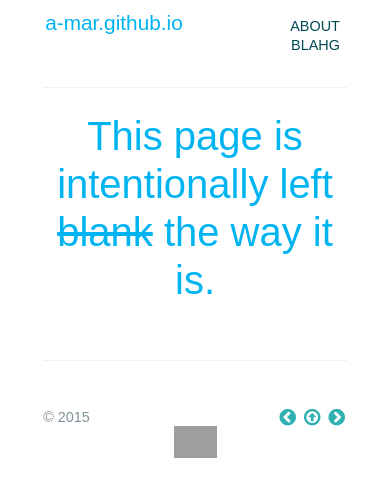
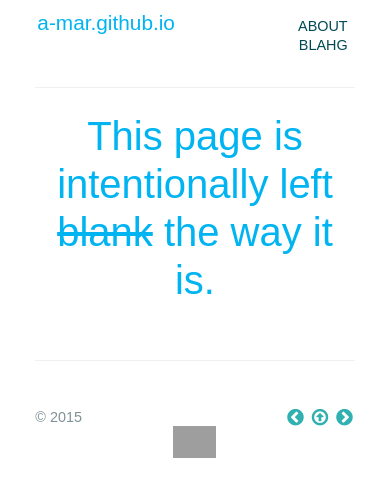
Before and after one commit to a-mar/a-mar.github.io, a Jekyll site: the page built from index.html, in a window 390 px wide. Shown: the top 497 px of the page. Built offline with Jekyll 4.4.1, drawn with Linux system fonts in a browser that asks for light colours; nearby versions of some CDN libraries; some web fonts are replaced; Markdown is read by kramdown in place of the engine named in the settings; grey boxes are pictures that could not be loaded.

Commit message:
Update main.css

```diff
--- a/stylesheets/main.css
+++ b/stylesheets/main.css
@@ -34,14 +34,14 @@
     body {
       /* font: 120%/1.2 'FiraBook', sans-serif; } } */
       font: 123%/1.3 'SSLig', serif;
-      padding:0px 19px 19px;
+      padding:0px 17px 17px;
       width:67%; } }
   @media screen and (max-width: 42em) {
     body {
       /* font: 100%/1.1 'FiraBook', sans-serif; } } */
       font: 100%/1.2 'SSLig', serif;
       padding:0px 10px 10px;
-      width:83%; } }
+      width:87%; } }
 
 p {
   /* font-family: 'FiraBook', sans-serif; */
```
